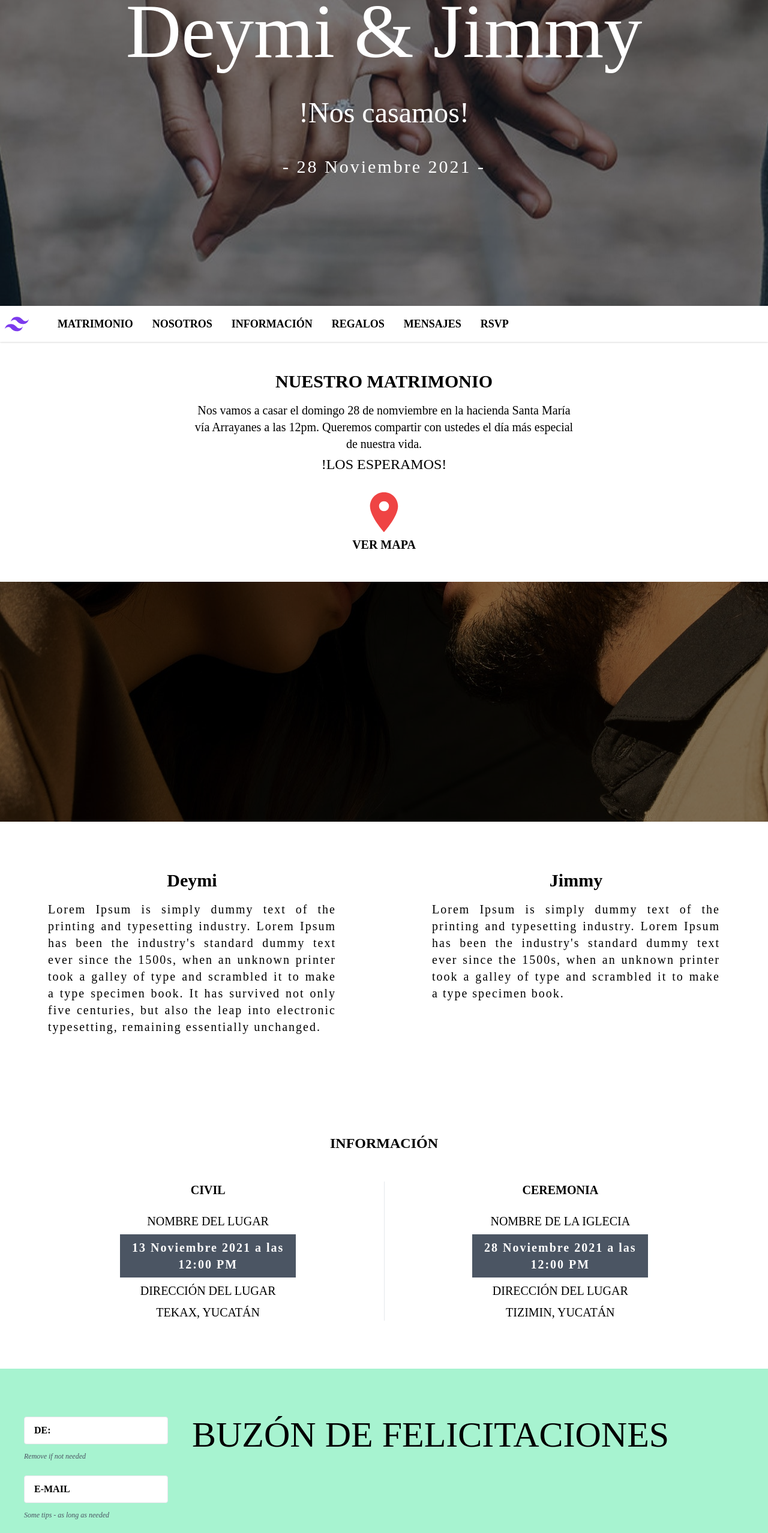
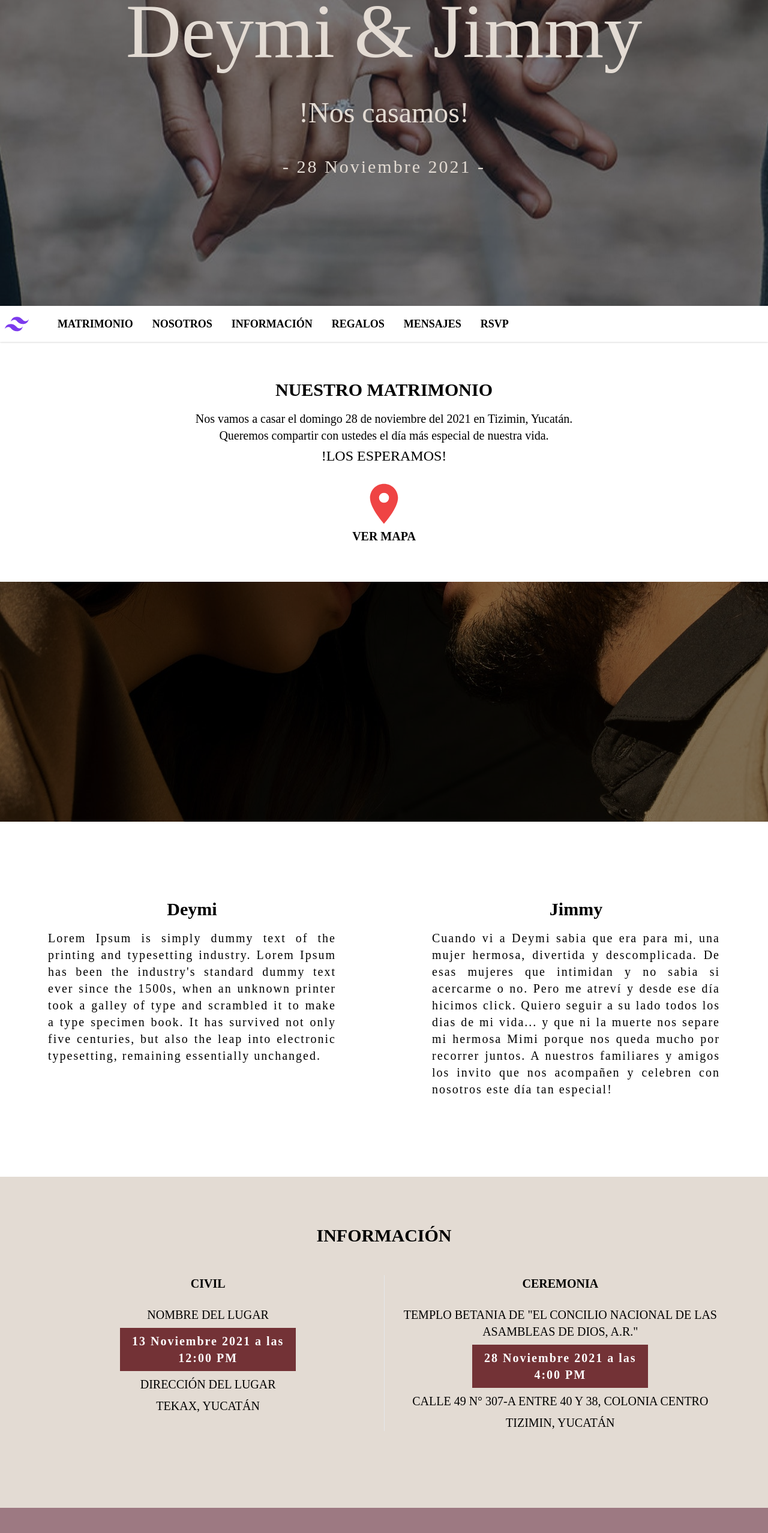
Before and after one commit to Jramirez91/wdj, a React (Create React App) app: page / in a window 1280 px wide. Shown: the part 234-2790 px from the top of the page at 60% size. Built offline with nearby package versions, Linux system fonts and the light colour scheme.

Commit message:
Actualización de ajustes del sitio web y colores

```diff
--- a/src/App.js
+++ b/src/App.js
@@ -17,11 +17,11 @@ function App() {
       >
         <div className="w-full h-screen  flex justify-center items-center bg-gray-900 bg-opacity-50">
           <div className="mx-4 text-center ">
-            <h1 className="text-9xl mb-12 title text-white">Deymi & Jimmy</h1>
-            <h2 className="text-5xl mb-12 subtitle text-white ">
+            <h1 className="text-9xl mb-12 title ">Deymi & Jimmy</h1>
+            <h2 className="text-5xl mb-12 subtitle  ">
               !Nos casamos!
             </h2>
-            <h2 className="text-3xl mb-12 subtitle text-white  tracking-widest">
+            <h2 className="text-3xl mb-12 subtitle  tracking-widest">
               - 28 Noviembre 2021 -
             </h2>
           </div>
@@ -40,8 +40,7 @@ function App() {
           <div className="text-center w-full pt-6 bg-white h-1/2 flex flex-col justify-center items-center">
             <h2 className="font-bold text-3xl mb-4">NUESTRO MATRIMONIO</h2>
             <h2 className="text-xl mb-1 text-center w-1/2">
-              Nos vamos a casar el domingo 28 de nomviembre en la hacienda Santa
-              María vía Arrayanes a las 12pm. Queremos compartir con ustedes el
+              Nos vamos a casar el domingo 28 de noviembre del 2021 en Tizimin, Yucatán. Queremos compartir con ustedes el
               día más especial de nuestra vida.
             </h2>
             <h3 className="text-2xl mb-6 text-center w-1/2">!LOS ESPERAMOS!</h3>
--- a/src/components/Information.js
+++ b/src/components/Information.js
@@ -1,20 +1,20 @@
 const Information = () => {
   return (
-    <div id="informacion" className="w-full order-5 py-20 ">
-      <div className="text-center font-bold text-2xl">INFORMACIÓN</div>
-      <div className="mt-12 text-xl text-justify mx-auto grid grid-cols-2 w-11/12">
+    <div id="informacion" className="w-full order-5 py-20 timber-bg">
+      <div className="text-center font-bold text-3xl">INFORMACIÓN</div>
+      <div className="my-12 text-xl text-justify mx-auto grid grid-cols-2 w-11/12">
         <div className="text-center">
           <strong>CIVIL</strong>
           <p className="mt-6">NOMBRE DEL LUGAR</p>
-          <p className="mt-2 bg-gray-600 text-white w-1/2 mx-auto p-2 font-bold tracking-widest">13 Noviembre 2021 a las 12:00 PM</p>
+          <p className="mt-2 wine-bg text-white w-1/2 mx-auto p-2 font-bold tracking-widest">13 Noviembre 2021 a las 12:00 PM</p>
           <p className="mt-2">DIRECCIÓN DEL LUGAR</p>
           <p className="mt-2">TEKAX, YUCATÁN</p>
         </div>
         <div className="text-center border-l">
           <strong >CEREMONIA</strong>
-          <p className="mt-6">NOMBRE DE LA IGLECIA</p>
-          <p className="mt-2 bg-gray-600 text-white w-1/2 mx-auto p-2 font-bold tracking-widest">28 Noviembre 2021 a las 12:00 PM</p>
-          <p className="mt-2">DIRECCIÓN DEL LUGAR</p>
+          <p className="mt-6">TEMPLO BETANIA DE "EL CONCILIO NACIONAL DE LAS ASAMBLEAS DE DIOS, A.R."</p>
+          <p className="mt-2 wine-bg text-white w-1/2 mx-auto p-2 font-bold tracking-widest">28 Noviembre 2021 a las 4:00 PM</p>
+          <p className="mt-2">CALLE 49 N° 307-A ENTRE 40 Y 38, COLONIA CENTRO</p>
           <p className="mt-2">TIZIMIN, YUCATÁN</p>
         </div>
       </div>
--- a/src/components/Message.js
+++ b/src/components/Message.js
@@ -1,50 +1,42 @@
 const Message = () => {
   return (
     <div
-      id="informacion"
-      className="w-full order-5 py-20 bg-green-200 flex flex-wrap"
+      id="mensajes"
+      className="w-full order-5 py-20 bg-green-200 flex flex-wrap mount-bg"
     >
-      <div className="px-10 w-1/4">
+      <div className="pt-16 px-10 w-1/4">
         <form>
           <div className="flex flex-wrap -mx-3 mb-6">
             <div className="w-full px-3">
               <input
-                className="appearance-none block w-full placeholder-black text-gray-700 border border-gray-200 rounded py-3 px-4 mb-3 leading-tight focus:outline-none focus:bg-white focus:border-gray-500 bold-plc"
+                className="appearance-none block w-full font-bold placeholder-black  border border-gray-200 rounded py-3 px-4 mb-3  focus:outline-none focus:bg-white focus:border-gray-500 bold-plc"
                 id="de"
                 placeholder="DE:"
                 type="text"
               />
-              <p className="text-gray-600 text-xs italic">
-                Remove if not needed
-              </p>
+
             </div>
           </div>
           <div className="flex flex-wrap -mx-3 mb-6">
             <div className="w-full px-3">
 
               <input
-                className="appearance-none block w-full placeholder-black text-gray-700 border border-gray-200 rounded py-3 px-4 mb-3 leading-tight focus:outline-none focus:bg-white focus:border-gray-500 bold-plc"
+                className="appearance-none block w-full font-bold placeholder-black  border border-gray-200 rounded py-3 px-4 mb-3 leading-tight focus:outline-none focus:bg-white focus:border-gray-500 bold-plc"
                 id="email"
                 placeholder="E-MAIL"
                 type="email"
               />
-              <p className="text-gray-600 text-xs italic">
-                Some tips - as long as needed
-              </p>
+
             </div>
           </div>
           <div className="flex flex-wrap -mx-3 mb-6">
             <div className="w-full px-3">
 
               <textarea
-                className=" no-resize appearance-none block w-full placeholder-black text-gray-700 border border-gray-200 rounded py-3 px-4 mb-3 leading-tight focus:outline-none focus:bg-white focus:border-gray-500 h-48 resize-none bold-plc"
+                className=" no-resize appearance-none block w-full font-bold placeholder-black  border border-gray-200 rounded py-3 px-4 mb-3 leading-tight focus:outline-none focus:bg-white focus:border-gray-500 h-48 resize-none bold-plc"
                 id="message"
                 placeholder="MENSAJE:"
               ></textarea>
-              <p className="text-gray-600 text-xs italic">
-                Re-size can be disabled by set by resize-none / resize-y /
-                resize-x / resize
-              </p>
             </div>
           </div>
           <div className="md:flex md:items-center">
@@ -61,7 +53,7 @@ const Message = () => {
         </form>
       </div>
       <div className="w-3/4">
-        <div className="text-6xl">BUZÓN DE FELICITACIONES</div>
+        <div className="text-6xl text-center">BUZÓN DE FELICITACIONES</div>
       </div>
     </div>
   );
--- a/src/components/RSVP.js
+++ b/src/components/RSVP.js
@@ -1,6 +1,7 @@
 const RSVP = () => {
   return (
-    <div id="informacion" className="w-full order-5 py-20 bg-green-200">
+    <div id="rsvpls
+    " className="w-full order-5 py-20 bg-green-200">
       <div className="text-center font-bold text-2xl">INFORMACIÓN</div>
       <div className="mt-12 text-xl text-justify mx-auto w-11/12">
         It is a long established fact that a reader will be distracted by the
--- a/src/components/Us.js
+++ b/src/components/Us.js
@@ -1,9 +1,9 @@
 const Us = () => {
   return (
-    <div id="nosotros" className="w-full  order-4 ">
-      <div className="text-center w-full pt-20 h-1/2 mb-20 grid grid-cols-2">
+    <div id="nosotros" className="w-full order-4 ">
+      <div className="text-center w-full h-1/2 my-32 grid grid-cols-2">
         <div>
-          <h2 className="font-bold text-3xl  mb-4">Deymi</h2>
+          <h2 className="font-bold text-3xl mb-4 ">Deymi</h2>
           <div className="mx-auto text-xl tracking-widest mb-1 text-justify w-3/4">
             Lorem Ipsum is simply dummy text of the printing and typesetting
             industry. Lorem Ipsum has been the industry's standard dummy text
@@ -16,10 +16,7 @@ const Us = () => {
         <div>
           <h2 className="font-bold text-3xl  mb-4">Jimmy</h2>
           <div className="mx-auto text-xl tracking-widest mb-1 text-justify w-3/4">
-            Lorem Ipsum is simply dummy text of the printing and typesetting
-            industry. Lorem Ipsum has been the industry's standard dummy text
-            ever since the 1500s, when an unknown printer took a galley of type
-            and scrambled it to make a type specimen book.
+          Cuando vi a Deymi sabia que era para mi, una mujer hermosa, divertida y descomplicada. De esas mujeres que intimidan y no sabia si acercarme o no. Pero me atreví y desde ese día hicimos click. Quiero seguir a su lado todos los dias de mi vida... y que ni la muerte nos separe mi hermosa Mimi porque nos queda mucho por recorrer juntos. A nuestros familiares y amigos los invito que nos acompañen y celebren con nosotros este día tan especial!
           </div>
         </div>
       </div>
--- a/src/index.css
+++ b/src/index.css
@@ -13,9 +13,23 @@ body {
   font-family: "Josefin Slab", serif;
   scroll-behavior: smooth;
 }
+.timber{
+  color: #e3dbd3;
+}
 .title {
   font-family: "Great Vibes", cursive;
+  color: #e3dbd3;
 }
 .subtitle {
   font-family: "Rouge Script", cursive;
+  color: #e3dbd3;
 }
+.timber-bg{
+  background-color: #e3dbd3;
+}
+.mount-bg{
+  background-color: #9d7982;
+}
+.wine-bg{
+  background-color: #733236;
+}
```
